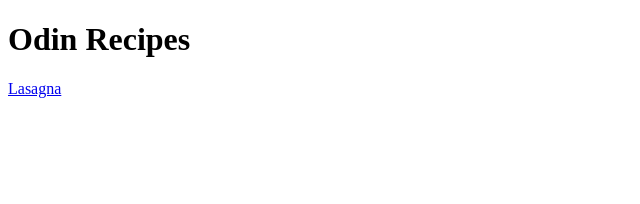
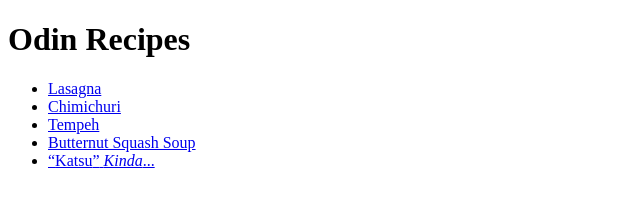
Before and after one commit to joevillanoworld/odin-recipes, a plain HTML site: page index.html in a window 1280 px wide. Shown: the whole page, without its empty margins (0-640 px from the left). Drawn offline with Linux system fonts and the light colour scheme.

Commit message:
Create remaining recipe files and link them in index.html

```diff
--- a/index.html
+++ b/index.html
@@ -7,6 +7,13 @@
 
     <body>
         <h1>Odin Recipes</h1>
-        <a href="./recipes/lasagna.html">Lasagna</a>
+        <ul>
+            <li><a href="./recipes/lasagna.html">Lasagna</a></li>
+            <li><a href="./recipes/chimichuri.html">Chimichuri</a></li>
+            <li><a href="./recipes/tempeh.html">Tempeh</a></li>
+            <li><a href="./recipes/butternut-squash-soup.html">Butternut Squash Soup</a></li>
+            <li><a href="./recipes/katsu-kinda.html"><q>Katsu</q> <em>Kinda</em>...</a></li>
+        </ul>
+
     </body>
 </html>
```
Also changed, not shown: recipes/butternut-squash-soup.html (added), recipes/chimichuri.html (added), recipes/katsu-kinda.html (added), recipes/tempeh.html (added).
